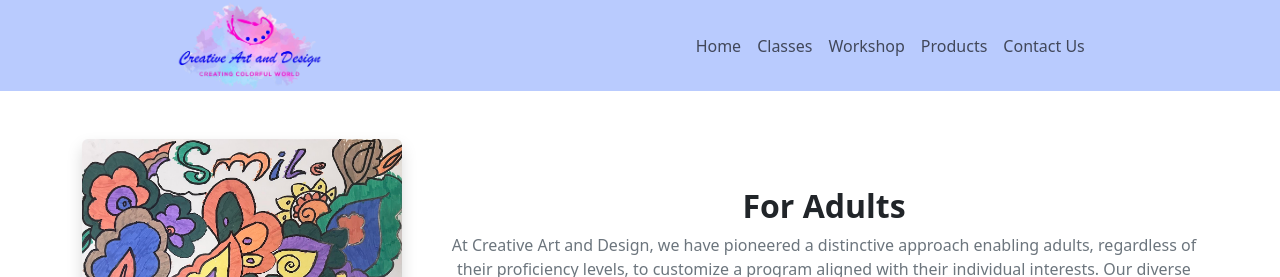
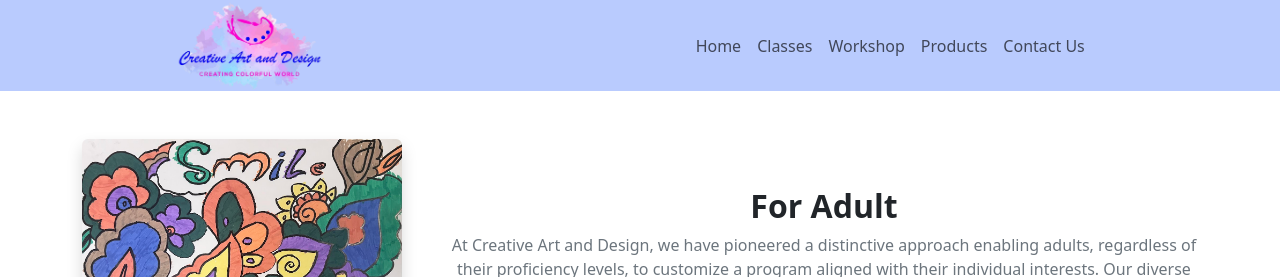
Before and after one commit to majbaulhoque/Creative-Art, a React (Vite) app: page /classes in a window 1280 px wide. Shown: the top 277 px of the page. Built offline with nearby package versions, Linux system fonts and the light colour scheme.

Commit message:
added adult

```diff
--- a/src/Component/Classes/AdultClass.jsx
+++ b/src/Component/Classes/AdultClass.jsx
@@ -9,7 +9,7 @@ const AdultClass = () => {
           </div>
           <div className="">
             <div className="text-center">
-              <h2 className="text-center fw-bold">For Adults</h2>
+              <h2 className="text-center fw-bold">For <span >Adult</span></h2>
               <p className="text-secondary">
                 At Creative Art and Design, we have pioneered a distinctive approach enabling adults,
                 regardless of their proficiency levels, to customize a program aligned with their
```
